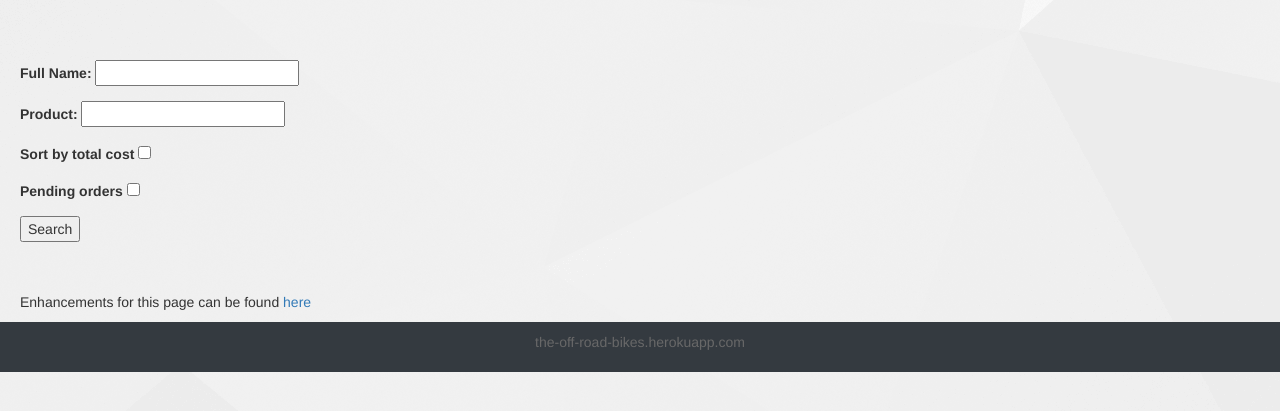
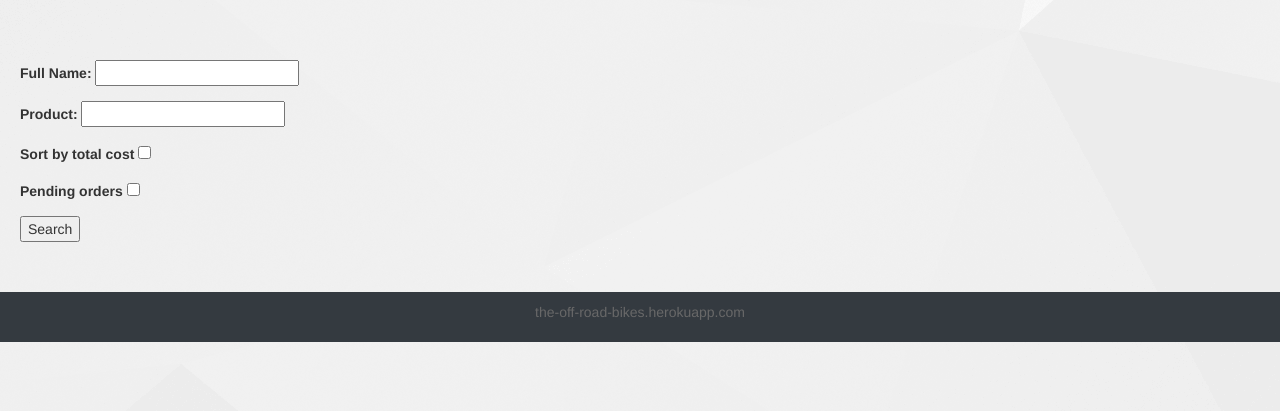
Before and after one commit to farhansolodev/the-off-road-bikes, a PHP site: page /manager.php in a window 1280 px wide. Shown: the part 270-681 px from the top of the page. Run offline with PHP 8.4, Linux system fonts and the light colour scheme; data that the repository does not hold is empty.

Commit message:
Update manager.php

```diff
--- a/manager.php
+++ b/manager.php
@@ -34,7 +34,7 @@
                         foreach($chkarr as $id){
                             $deleteResult = mysqli_query($conn,"DELETE from orders WHERE order_id=$id and order_status='PENDING'"); //Deletes the checked row only if it is PENDING
                             if (!$deleteResult){
-                                echo "<p>     Orders table doesn't exist or delete operation was unsuccessful.</p>";
+                                echo "      <p>Orders table doesn't exist or delete operation was unsuccessful.</p>";
                             }
                         }
                     } else {
@@ -167,7 +167,6 @@
                 <input type="checkbox" id="pending" name="pen" />
             </p>
             <input id="querySearchBtn" type="submit" value="Search">
-            <p>Enhancements for this page can be found<a href="enhancements3.php"> here</a></p>
         </form>
     </div>
 
```
